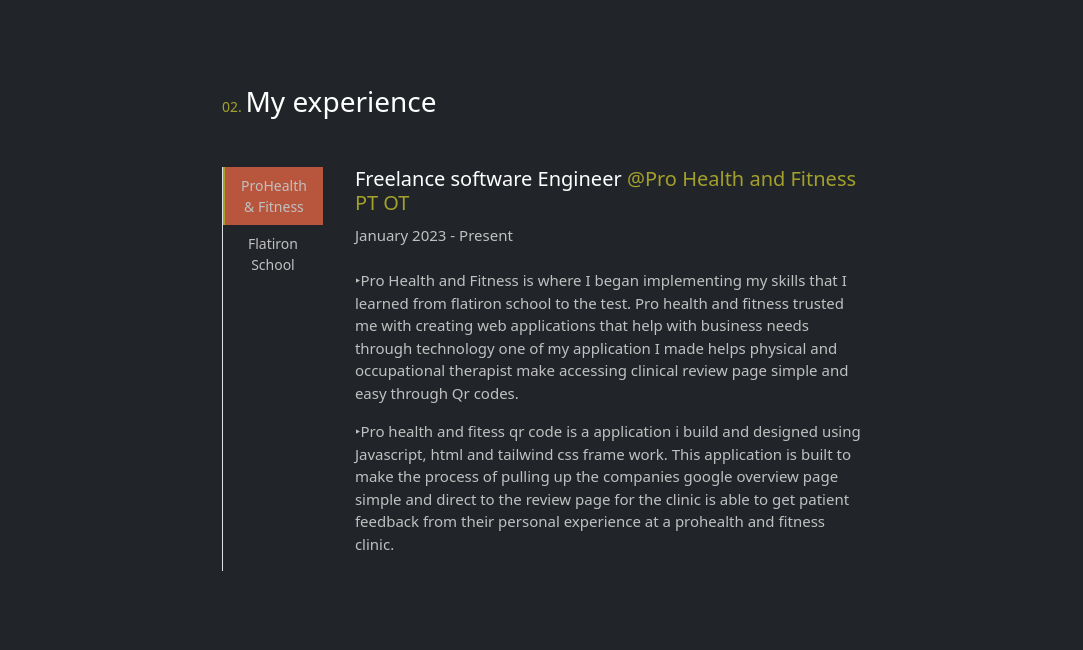
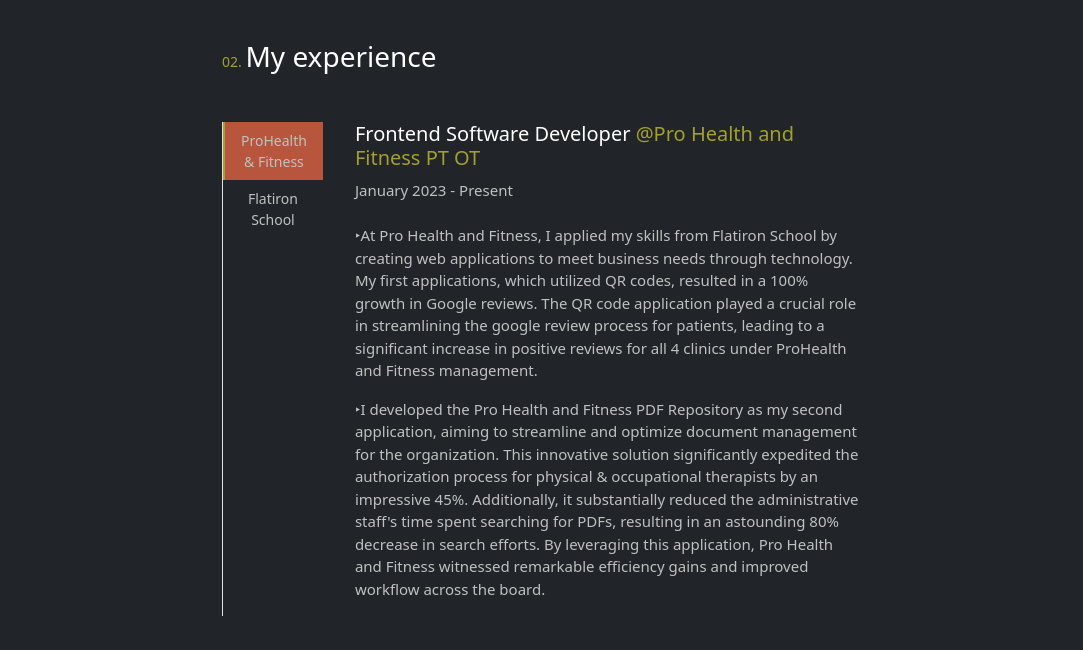
Before and after one commit to cedenoc181/pw2023, a React (Create React App) app: page / in a window 1280 px wide. Shown: the part 1360-2010 px from the top of the page, without its empty margins (98-1181 px from the left). Built offline with nearby package versions, Linux system fonts and the light colour scheme.

Commit message:
updated experince component adding new experience since working at prohealth

```diff
--- a/src/Component/Experience.js
+++ b/src/Component/Experience.js
@@ -62,7 +62,7 @@
               aria-labelledby="v-pills-home-tab"
             >
                <h5>
-                Freelance software Engineer{" "}
+                Frontend Software Developer{" "}
                 <a href="https://prohealthptot.com/">
                 @Pro Health and Fitness PT OT
                 </a>
@@ -71,16 +71,17 @@
               <p>
               <br />
                 <span>‣</span>
-                Pro Health and Fitness is where I began implementing my skills that I learned from flatiron school to the test.
-               Pro health and fitness trusted me with creating web applications that help with business needs through technology
-               one of my application I made helps physical and occupational therapist make accessing clinical review page simple and easy
-               through Qr codes.
+                At Pro Health and Fitness, I applied my skills from Flatiron School by creating web applications to meet business needs through technology.
+                My first applications, which utilized QR codes, resulted in a 100% growth in Google reviews.
+                The QR code application played a crucial role in streamlining the google review process for patients,
+                leading to a significant increase in positive reviews for all 4 clinics under ProHealth and Fitness management.
               </p>
               <p>
                 <span>‣</span>
-                Pro health and fitess qr code is a application i build and designed using Javascript, html and tailwind css frame work.
-                This application is built to make the process of pulling up the companies google overview page simple and direct to the review page
-                for the clinic is able to get patient feedback from their personal experience at a prohealth and fitness clinic.
+                I developed the Pro Health and Fitness PDF Repository as my second application, aiming to streamline and optimize document management for the organization.
+                 This innovative solution significantly expedited the authorization process for physical & occupational therapists by an impressive 45%. Additionally,
+                it substantially reduced the administrative staff's time spent searching for PDFs, resulting in an astounding 80% decrease in search efforts.
+                By leveraging this application, Pro Health and Fitness witnessed remarkable efficiency gains and improved workflow across the board.
               </p>
 
             </div>
```
